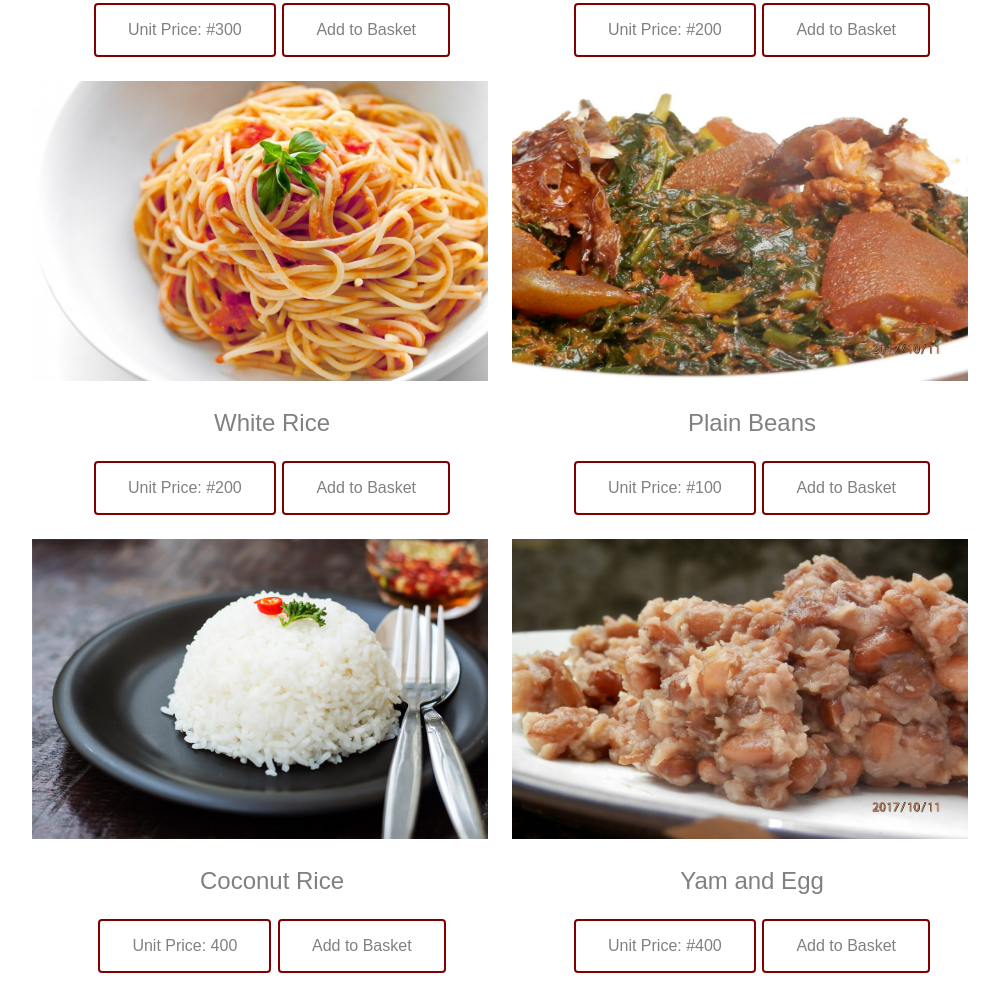
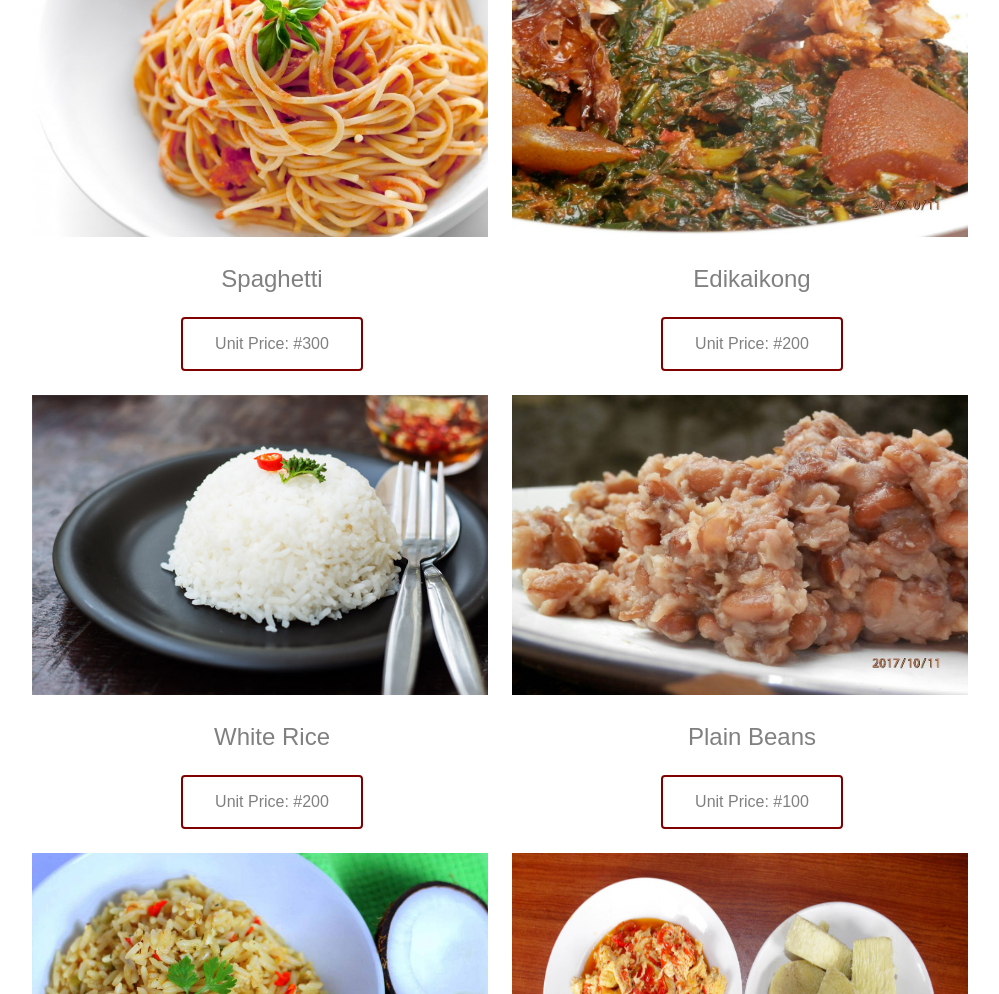
Before and after one commit to dahrahmohlah/MenuList, a plain HTML site: page index.html in a window 1280 px wide. Shown: the part 624-1618 px from the top of the page, without its empty margins (128-1127 px from the left). Drawn offline with Linux system fonts and the light colour scheme.

Commit message:
made food name and price button appear under image

```diff
--- a/css/style.css
+++ b/css/style.css
@@ -78,6 +78,7 @@ button{
     border-radius: 4px;
 }
 
+/*Changes Background color to maroon when hovered over*/
 button:hover {
   background-color: maroon;
   color: white;
--- a/index.html
+++ b/index.html
@@ -13,7 +13,7 @@
 
     <header>
             <h1>Caleb Cafeteria</h1>
-            <p style="font-size: 1.5em;">The University's Number One Online Resturant.</p>
+            <p style="font-size: 1.5em;">The University's Number 1 Online Resturant.</p>
     </header>
 
     <nav class="topnav" id="myTopnav">
@@ -37,67 +37,86 @@
         </div>
 
         <h2>Menu List</h2>
+        <hr>
 
         <div class="row">
             <div class="column">
+
+                <img src="img/Spaghetti.jpg" width="95%" height="300px">
                 <p>Spaghetti</p>
-                <p ><button>Unit Price: #300</button> <button>Add to Basket</button></p>
-                <img src="img/Spaghetti.jpg" width="95%" height="300px">
+                <p ><button>Unit Price: #300</button></p>
+
+                <img src="img/whiterice.jpg" width="95%" height="300px">
                 <p>White Rice</p>
-                <p ><button>Unit Price: #200</button> <button>Add to Basket</button></p>
-                <img src="img/whiterice.jpg" width="95%" height="300px">
+                <p ><button>Unit Price: #200</button> </p>
+
+                <img src="img/Coconut-Rice.jpg" width="95%" height="300px">
                 <p>Coconut Rice</p>
-                <p ><button>Unit Price: 400</button> <button>Add to Basket</button></p>
-                <img src="img/Coconut-Rice.jpg" width="95%" height="300px">
+                <p ><button>Unit Price: 400</button> </p>
+
+                <img src="img/ricePlantain.jpg" width="95%" height="300px">
                 <p>Rice and Plantain</p>
-                <p ><button>Unit Price: #400</button> <button>Add to Basket</button></p>
-                <img src="img/ricePlantain.jpg" width="95%" height="300px">
+                <p ><button>Unit Price: #400</button> </p>
+
+                <img src="img/Fried-Rice.jpg" width="95%" height="300px">
                 <p>Fried Rice</p>
-                <p ><button>Unit Price: #400</button> <button>Add to Basket</button></p>
-                <img src="img/Fried-Rice.jpg" width="95%" height="300px">
+                <p ><button>Unit Price: #400</button> </p>
+
+                <img src="img/indomiecombo.jpg" width="95%" height="300px">
                 <p>Indomie Combo</p>
-                <p ><button>Unit Price: 500</button> <button>Add to Basket</button></p>
-                <img src="img/indomiecombo.jpg" width="95%" height="300px">
+                <p ><button>Unit Price: 500</button> </p>
+
+                <img src="img/ofadaRice.jpg" width="95%" height="300px">
                 <p>Ofada Rice</p>
-                <p ><button>Unit Price: #400</button> <button>Add to Basket</button></p>
-                <img src="img/ofadaRice.jpg" width="95%" height="300px">
+                <p ><button>Unit Price: #400</button> </p>
+
+                <img src="img/poundedYam.jpg" width="95%" height="300px">
                 <p>Pounded Yam</p>
-                <p ><button>Unit Price: #100</button> <button>Add to Basket</button></p>
-                <img src="img/poundedYam.jpg" width="9%" height="300px">
+                <p ><button>Unit Price: #100</button> </p>
+
+                <img src="img/wheat.jpg" width="95%" height="300px">
                 <p>Wheat Combo</p>
-                <p><button>Unit Price: #500</button> <button>Add to Basket</button></p>
-                <img src="img/wheat.jpg" width="95%" height="300px">
+                <p><button>Unit Price: #500</button> </p>
 
             </div>
 
             <div class="column">
+
+                <img src="img/edikaikong.jpg" width="95%" height="300px">
                 <p>Edikaikong</p>
-                <p ><button>Unit Price: #200</button> <button>Add to Basket</button></p>
-                <img src="img/edikaikong.jpg" width="95%" height="300px">
+                <p ><button>Unit Price: #200</button> </p>
+
+                <img src="img/beans.jpg" width="95%" height="300px">
                 <p>Plain Beans</p>
-                <p ><button>Unit Price: #100</button> <button>Add to Basket</button></p>
-                <img src="img/beans.jpg" width="95%" height="300px">
+                <p ><button>Unit Price: #100</button> </p>
+
+                <img src="img/yamAndEgg.jpg" width="95%" height="300px">
                 <p>Yam and Egg</p>
-                <p ><button>Unit Price: #400</button> <button>Add to Basket</button></p>
-                <img src="img/yamAndEgg.jpg" width="95%" height="300px">
+                <p ><button>Unit Price: #400</button> </p>
+
+                <img src="img/moimoiEgg.jpg" width="95%" height="300px">
                 <p>Moi Moi and Egg</p>
-                <p ><button>Unit Price: #150</button> <button>Add to Basket</button></p>
-                <img src="img/moimoiEgg.jpg" width="95%" height="300px">
+                <p ><button>Unit Price: #150</button> </p>
+
+                <img src="img/breadBeans.jpg" width="95%" height="300px">
                 <p>Bread and Beans</p>
-                <p><button>Unit Price: #400</button> <button>Add to Basket</button></p>
-                <img src="img/breadBeans.jpg" width="95%" height="300px">
+                <p><button>Unit Price: #400</button> </p>
+
+                <img src="img/semovita.jpg" width="95%" height="300px">
                 <p>Semovita</p>
-                <p><button>Unit Price: #100</button> <button>Add to Basket</button></p>
-                <img src="img/semovita.jpg" width="95%" height="300px">
+                <p><button>Unit Price: #100</button> </p>
+
+                <img src="img/gbegiri.jpg" width="95%" height="300px">
                 <p>Gbegiri</p>
-                <p><button>Unit Price: #200</button> <button>Add to Basket</button></p>
-                <img src="img/gbegiri.jpg" width="95%" height="300px">
+                <p><button>Unit Price: #200</button> </p>
+
+                <img src="img/efoRiro.jpg" width="95%" height="300px">
                 <p>Efo Riro</p>
-                <p><button>Unit Price: #200</button> <button>Add to Basket</button></p>
-                <img src="img/efoRiro.jpg" width="95%" height="300px">
+                <p><button>Unit Price: #200</button> </p>
+
+                <img src="img/ogiAkara.jpg" width="95%" height="300px">
                 <p>Ogi and Akara</p>
-                <p ><button>Unit Price: #500</button> <button>Add to Basket</button></p>
-                <img src="img/ogiAkara.jpg" width="95%" height="300px">
+                <p ><button>Unit Price: #400</button> </p>
 
             </div>
 
```
